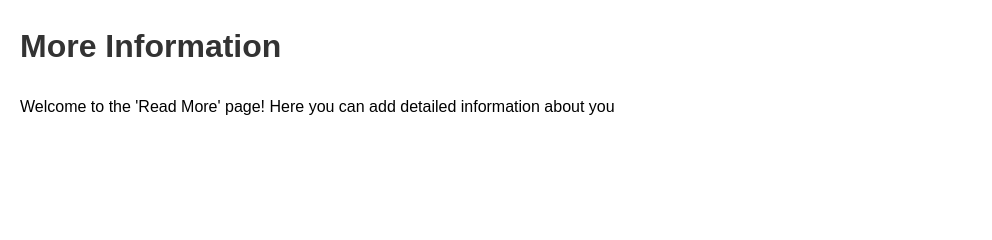
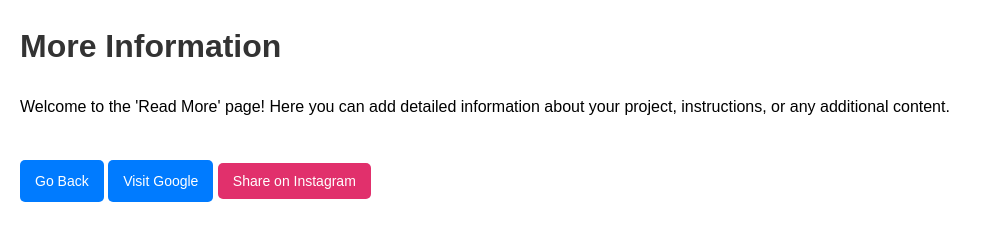
Before and after one commit to Oumaima-h/testWebsiteGA4, a plain HTML site: page more.html in a window 1280 px wide. Shown: the whole page, without its empty margins (0-992 px from the left). Drawn offline with Linux system fonts and the light colour scheme.

Commit message:
Update more.html

```diff
--- a/more.html
+++ b/more.html
@@ -17,7 +17,7 @@
             margin-bottom: 20px;
         }
 
-        a {
+        a, button {
             text-decoration: none;
             color: white;
             background-color: #007BFF;
@@ -25,13 +25,44 @@
             border-radius: 5px;
             display: inline-block;
             margin-top: 20px;
+            font-size: 14px;
+            border: none;
+            cursor: pointer;
         }
 
-        a:hover {
+        a:hover, button:hover {
             background-color: #0056b3;
+        }
+
+        .instagram-share {
+            background-color: #E1306C;
+        }
+
+        .instagram-share:hover {
+            background-color: #C2285B;
         }
     </style>
 </head>
 <body>
     <h1>More Information</h1>
-    <p>Welcome to the 'Read More' page! Here you can add detailed information about you
+    <p>Welcome to the 'Read More' page! Here you can add detailed information about your project, instructions, or any additional content.</p>
+
+    <!-- Go back button -->
+    <a href="index.html" target="_self">Go Back</a>
+
+    <!-- Visit Google button -->
+    <a href="https://www.google.com" target="_blank">Visit Google</a>
+
+    <!-- Instagram share button -->
+    <button class="instagram-share" onclick="shareOnInstagram()">Share on Instagram</button>
+
+    <script>
+        function shareOnInstagram() {
+            const url = "https://www.instagram.com/";
+            const shareText = "Check out this awesome page!";
+            const shareLink = `${url}?text=${encodeURIComponent(shareText)}`;
+            window.open(shareLink, "_blank");
+        }
+    </script>
+</body>
+</html>
```
